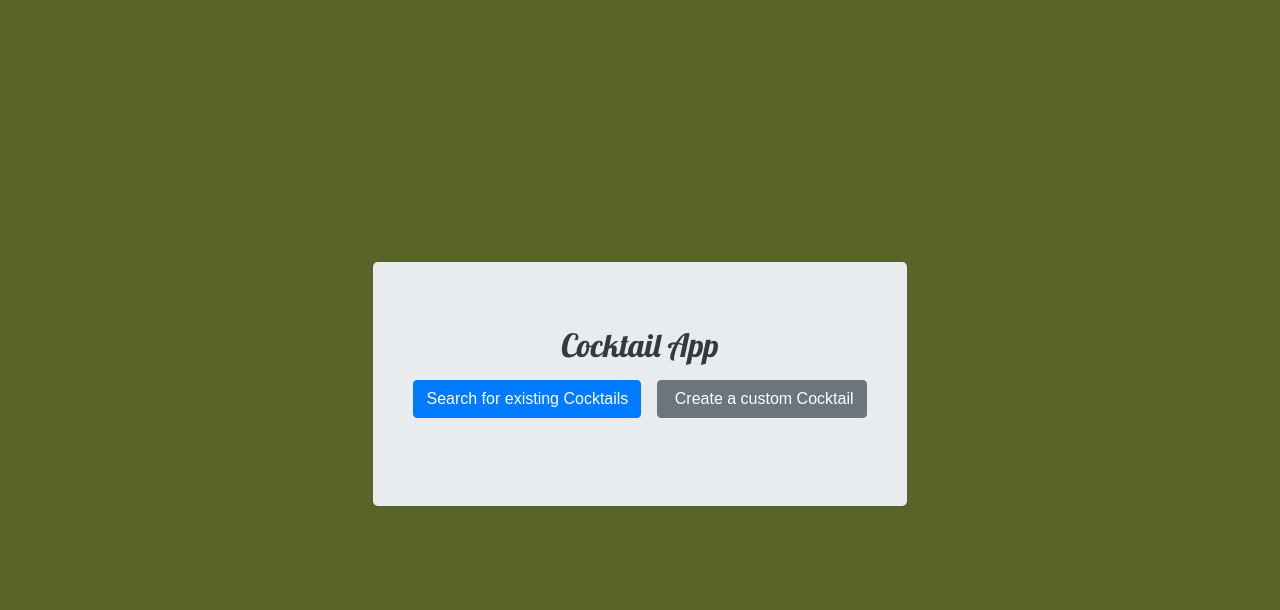
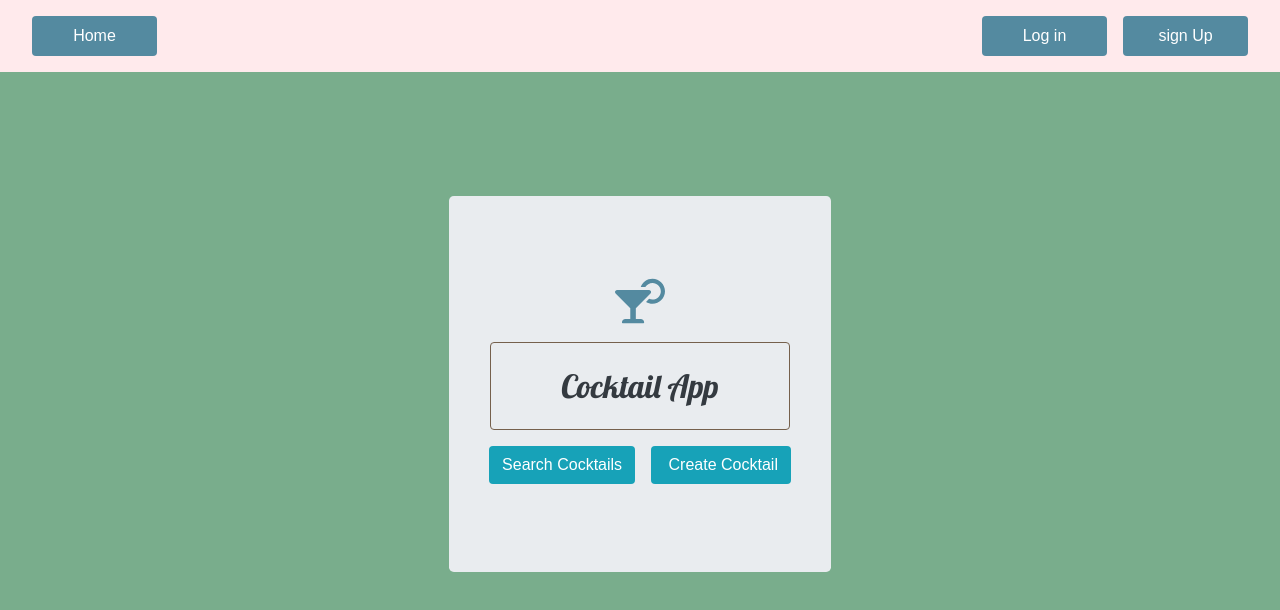
Before and after one commit to sugardraw/cocktail-app, a React (Create React App) app in the folder frontend/: page / in a window 1280 px wide. Shown: the top 610 px of the page. Built offline with nearby package versions, Linux system fonts and the light colour scheme.

Commit message:
beginning to style our app

```diff
--- a/frontend/package.json
+++ b/frontend/package.json
@@ -9,6 +9,7 @@
     "npm-run-all": "^4.1.5",
     "react": "^16.7.0",
     "react-dom": "^16.7.0",
+    "react-icons": "^3.3.0",
     "react-router-dom": "^4.3.1",
     "react-scripts": "2.1.3"
   },
--- a/frontend/src/components/App.js
+++ b/frontend/src/components/App.js
@@ -1,30 +1,50 @@
 import React, { Component } from "react";
 import Navigation from "./Navigation";
+
+import { FaCocktail } from "react-icons/fa";
 
 import { Link } from "react-router-dom";
 
 class App extends Component {
   render() {
     return (
+      <div>
+        <Navigation />
         <div className="container">
           <div className="jumbotron">
-          <h2 className="text-center text-dark">Cocktail App</h2>
+            <div className="mx-auto text-center m-3">
+              <FaCocktail size={50} style={{ color: "#548aa0" }} />
+            </div>
+            <h2   style={{
+                  color: "white",
+                  border: "1px solid #75604c",
+                  width: '300px'
+                }} className="text-center mx-auto text-dark p-4 rounded">Cocktail App</h2>
 
             <div className="input-group input-group-sm mb-3">
               <Link to="/cocktail-search">
                 <input
+                  style={{
+                  color: "white",
+                  backgroundColor: "#17a2b8"
+                }}
                   type="button"
-                className="btn btn-primary m-2"
-                value="Search for existing Cocktails"
+                  className="btn m-2 "
+                  value="Search Cocktails"
                 />
               </Link>
               <Link to="/post-cocktail">
                 <input
                   type="button"
-                className="btn btn-secondary m-2"
-                value=" Create a custom Cocktail"
+                  style={{
+                  color: "white",
+                  backgroundColor: "#17a2b8"
+                }}
+                  className="btn m-2"
+                  value=" Create Cocktail"
                 />
               </Link>
+            </div>
           </div>
         </div>
       </div>
--- a/frontend/src/components/CocktailList.js
+++ b/frontend/src/components/CocktailList.js
@@ -1,5 +1,4 @@
 import React, { Component } from "react";
-import { Link } from "react-router-dom";
 
 class CocktailList extends Component {
   render() {
--- a/frontend/src/components/CocktailSearch.js
+++ b/frontend/src/components/CocktailSearch.js
@@ -1,6 +1,7 @@
 import React, { Component } from "react";
 import axios from "axios";
 import CocktailList from "./CocktailList";
+import Navigation from "./Navigation";
 
 class CocktailSearch extends Component {
   constructor() {
@@ -9,8 +10,6 @@ class CocktailSearch extends Component {
       matches: []
     };
   }
-
-
 
   clickHandler = e => {
     axios
@@ -33,6 +32,8 @@ class CocktailSearch extends Component {
 
   render() {
     return (
+      <div>
+        <Navigation />
         <div className="container">
           <div>
             <input
@@ -46,6 +47,7 @@ class CocktailSearch extends Component {
             <CocktailList matches={this.state.matches} />
           </div>
         </div>
+      </div>
     );
   }
 }
--- a/frontend/src/components/Navigation.js
+++ b/frontend/src/components/Navigation.js
@@ -1,36 +1,54 @@
 import React, { Component } from "react";
+import { Link } from "react-router-dom";
 
 class Navigation extends Component {
   render() {
     return (
-      <div classNameName="container-fliud">
-        <ul className="nav justify-content-end">
-          <li className="nav-item">
-            <a className="nav-link active" href="#">
-              Start
-            </a>
-          </li>
-          <li className="nav-item">
-            <a className="nav-link" href="#">
-              Log In
-            </a>
-          </li>
-          <li className="nav-item">
-            <a className="nav-link" href="#">
-              Sing Up
-            </a>
-          </li>
-          <li className="nav-item">
-            <a
-              className="nav-link disabled"
-              href="#"
-              tabindex="-1"
-              aria-disabled="true"
+      <div
+        className="fixed-top"
+        style={{ backgroundColor: "rgb(255, 234, 236)" }}
+      >
+        <div className="menu m-2 mx-4">
+          <Link to="/">
+            <div
+              style={{
+                width: "125px",
+                color: "white",
+                backgroundColor: "#548aa0"
+              }}
+              className="d-inline-block p-2 m-2 text-center rounded"
             >
-              Disabled
-            </a>
-          </li>
-        </ul>
+              Home
+            </div>
+          </Link>
+          <div className="log-field">
+            <Link to="#">
+              <div
+                style={{
+                  width: "125px",
+                  color: "white",
+                  backgroundColor: "#548aa0"
+                }}
+                className=" d-inline-block p-2 m-2 text-center rounded"
+              >
+                Log in
+              </div>
+            </Link>
+            <Link to="#">
+              <div
+                style={{
+                  width: "125px",
+                  color: "white",
+                  backgroundColor: "#548aa0"
+                }}
+
+                className="d-inline-block p-2 m-2 text-center rounded"
+              >
+                sign Up
+              </div>
+            </Link>
+          </div>
+        </div>
       </div>
     );
   }
--- a/frontend/src/components/PostACocktail.js
+++ b/frontend/src/components/PostACocktail.js
@@ -1,6 +1,7 @@
 import React, { Component } from "react";
 import axios from "axios";
 import IngredientInput from "./IngredientInput";
+import Navigation from "./Navigation";
 
 class PostACocktail extends Component {
   constructor() {
@@ -30,8 +31,7 @@ class PostACocktail extends Component {
   };
 
   handleChange = e => {
-
-    console.log(e.target)
+    console.log(e.target);
     let { name, value } = e.target;
     this.setState({ [name]: value });
   };
@@ -71,15 +71,15 @@ class PostACocktail extends Component {
     e.target.reset();
   };
 
-  getValues =(e)=>{
-    console.log(e.target, e.currentTarget, this)
-  }
-
-
+  getValues = e => {
+    console.log(e.target, e.currentTarget, this);
+  };
 
   render() {
     const inputs = this.state.inputs.map((Element, index) => {
-      return <Element handleChange={this.handleChange} key={index} index={index} />;
+      return (
+        <Element handleChange={this.handleChange} key={index} index={index} />
+      );
     });
 
     let ingredientsList = () => {
@@ -93,6 +93,8 @@ class PostACocktail extends Component {
     };
 
     return (
+      <div>
+        <Navigation />
         <div className="cocktail-post">
           <h2 className="py-3">Post your own Cocktail Recipe</h2>
           <form
@@ -219,6 +221,7 @@ class PostACocktail extends Component {
             />
           </form>
         </div>
+      </div>
     );
   }
 }
--- a/frontend/src/sass/styles.scss
+++ b/frontend/src/sass/styles.scss
@@ -6,7 +6,7 @@ body {
   display: flex;
   align-items: center;
   justify-content: center;
-  background: #5a6328;
+  background:#79ad8c;
   color: white;
 
   font-family: Arial, Helvetica, sans-serif;
@@ -99,3 +99,7 @@ button:hover {
   margin-top: 8rem !important;
   margin-bottom: 8rem !important;
 }
+.log-field{
+  text-align: right;
+  float: right;
+}
```
Also changed, not shown: frontend/src/css/styles.css, 1 other file (tests, documents, lock files or other folders). Lines whose indentation alone changed are shown as unchanged.
